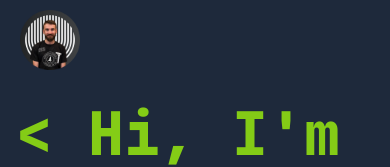
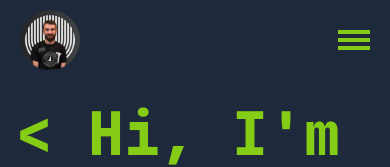
Before and after one commit to mariovyord/portfolio-v3, a Next.js app: page / in a window 390 px wide. Shown: the top 167 px of the page. Built offline with nearby package versions, Linux system fonts and the light colour scheme.

Commit message:
fix: mobile menu colors

```diff
--- a/components/header/header.tsx
+++ b/components/header/header.tsx
@@ -53,12 +53,12 @@ const Header = () => {
                         <div onClick={() => toggleHamburger()} className='h-full sm:hidden'>
                             <div className='flex h-full w-8 cursor-pointer items-center'>
                                 <div className={`${state.toggle ? 'flex' : 'flex flex-col'} gap-1`}>
-                                    <div className={`${state.toggle && 'absolute right-3 rotate-45'} h-1 w-8 bg-primary-content transition-all`}></div>
-                                    <div className={`${state.toggle ? '' : 'h-1 w-8'} bg-primary-content transition-all `}></div>
-                                    <div className={`${state.toggle && 'absolute right-3 -rotate-45'} h-1 w-8 bg-primary-content transition-all`}></div>
+                                    <div className={`${state.toggle && 'absolute right-3 rotate-45'} h-1 w-8 bg-primary transition-all`}></div>
+                                    <div className={`${state.toggle ? '' : 'h-1 w-8'} bg-primary transition-all `}></div>
+                                    <div className={`${state.toggle && 'absolute right-3 -rotate-45'} h-1 w-8 bg-primary transition-all`}></div>
                                 </div>
                             </div>
-                            {state.toggle && <ul className={`absolute top-20 left-0 w-screen bg-primary p-5 text-center `}>
+                            {state.toggle && <ul className={`absolute top-20 left-0 w-screen bg-base p-5 text-center`}>
                                 {links.map(
                                     link => <li key={link.title} className='flex items-center'>
                                         <Link href={link.link}>
```
